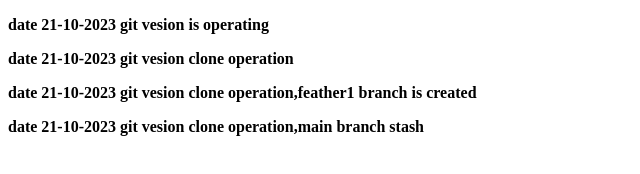
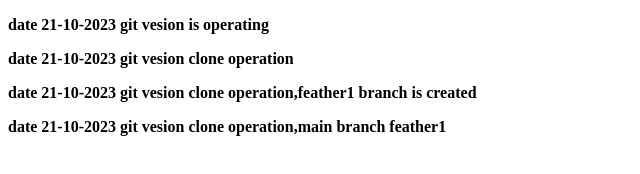
Before and after one commit to Puchala1036/21newprac, a plain HTML site: page index.html in a window 1280 px wide. Shown: the full height of the page, 0-640 px from the left. Drawn offline with Linux system fonts and the light colour scheme.

Commit message:
feather merge

```diff
--- a/index.html
+++ b/index.html
@@ -9,6 +9,6 @@
     <p><b>date 21-10-2023 git vesion is operating</b></p>
     <p><b>date 21-10-2023 git vesion clone operation</b></p>
     <p><b>date 21-10-2023 git vesion clone operation,feather1 branch is created</b></p>
-    <p><b>date 21-10-2023 git vesion clone operation,main branch stash</b></p>
+    <p><b>date 21-10-2023 git vesion clone operation,main branch feather1</b></p>
 </body>
 </html>
```
